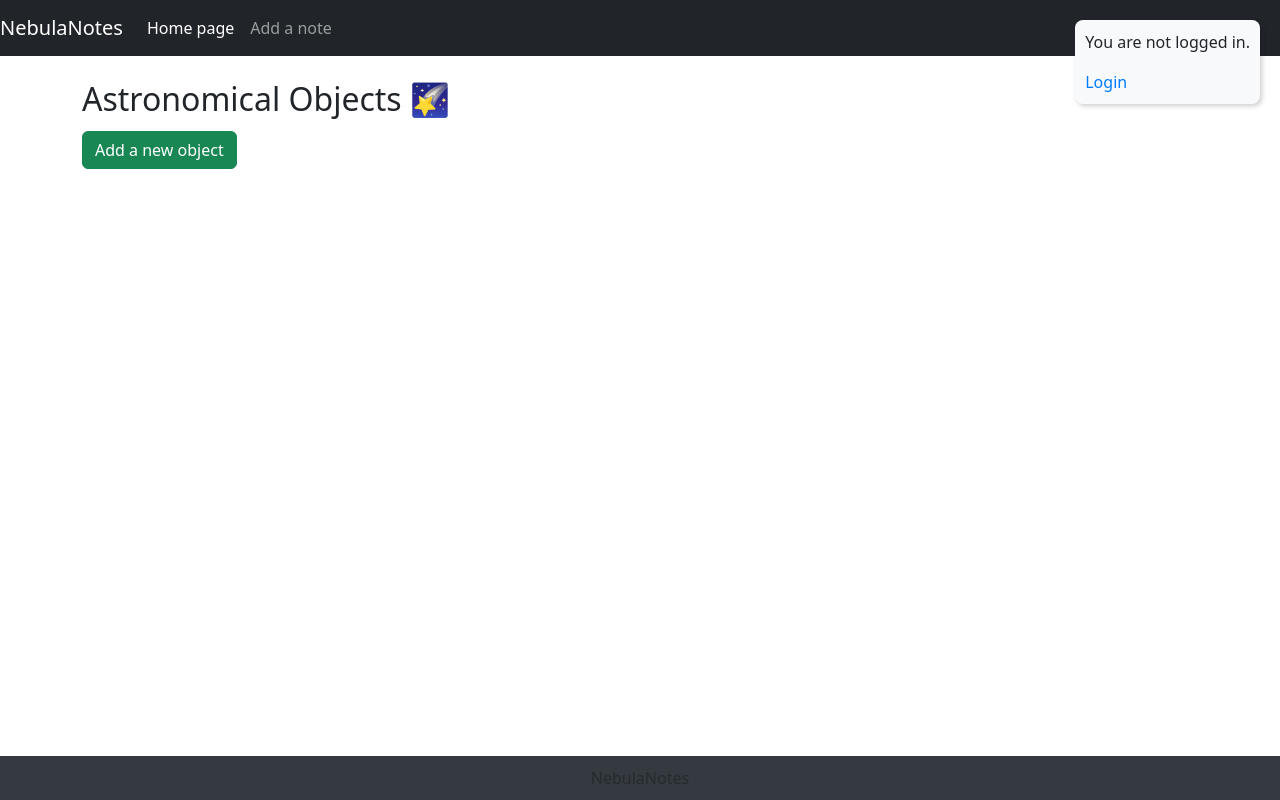
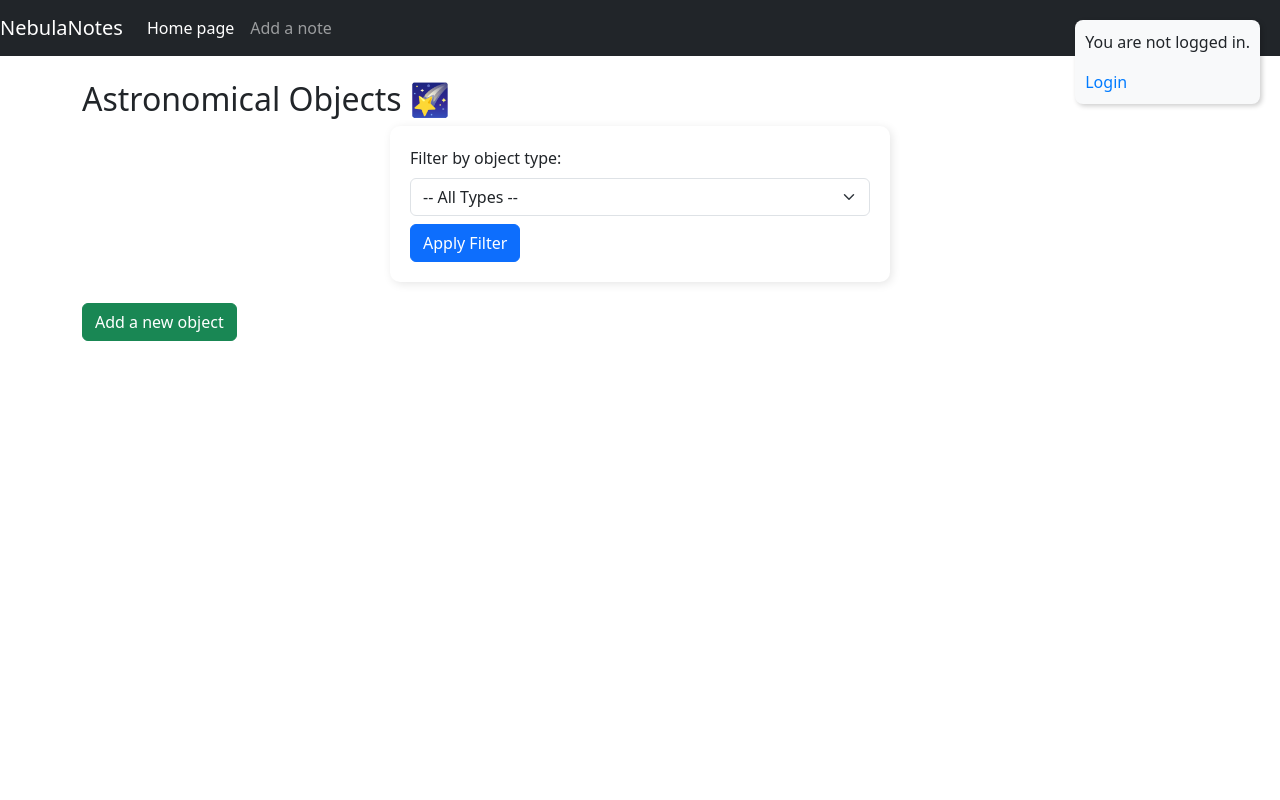
Before and after one commit to kamilawarzecha/NebulaNotes, a Django app: page /objects/list in a window 1280 px wide. Run offline with Django 5.2, Linux system fonts and the light colour scheme; data that the repository does not hold is empty.

Commit message:
Fixed problems with html, added 404, added get_object_or_404, only user's notes are visible.

```diff
--- a/NebulaNotes/NebulaNotes/urls.py
+++ b/NebulaNotes/NebulaNotes/urls.py
@@ -14,8 +14,11 @@ Including another URLconf
     1. Import the include() function: from django.urls import include, path
     2. Add a URL to urlpatterns:  path('blog/', include('blog.urls'))
 """
+from django.conf.urls import handler404
 from django.contrib import admin
 from django.urls import path
+from django.conf import settings
+from django.conf.urls.static import static
 
 from NebulaNotesApp.views import (
     HomeView,
@@ -47,7 +50,7 @@ from NebulaNotesApp.views import (
     ObservationDetailView,
     ObservationUpdateView,
     ObservationDeleteView,
-
+    Custom404View
 
 )
 
@@ -87,3 +90,7 @@ urlpatterns = [
 
 
 ]
+
+handler404 = Custom404View.as_view()
+
+urlpatterns += static(settings.MEDIA_URL, document_root=settings.MEDIA_ROOT)
--- a/NebulaNotes/NebulaNotesApp/forms.py
+++ b/NebulaNotes/NebulaNotesApp/forms.py
@@ -1,7 +1,8 @@
 from datetime import date, datetime
 from django.utils.timezone import now
 
-
+# from django.forms import fields, forms
+# from formset.widgets import DateTimeInput
 from django import forms
 from django.core.exceptions import ValidationError
 
@@ -51,6 +52,8 @@ class GalaxyForm(forms.ModelForm):
 
 
 class EventForm(forms.ModelForm):
+    date = forms.DateTimeField(
+        widget=forms.DateTimeInput(attrs={'type': 'datetime-local', 'class': 'form-control'})    )
     class Meta:
         model = Event
         fields = ['name', 'date', 'description', 'related_objects']
@@ -64,6 +67,7 @@ def validate_past_date(value):
 class ObservationForm(forms.ModelForm):
     observation_date = forms.DateTimeField(
     widget=forms.DateTimeInput(attrs={'type': 'datetime-local', 'class': 'form-control'}),
+    input_formats=['%Y-%m-%dT%H:%M'],
     validators=[validate_past_date]
     )
 
--- a/NebulaNotes/NebulaNotesApp/static/styles.css
+++ b/NebulaNotes/NebulaNotesApp/static/styles.css
@@ -25,15 +25,17 @@ body {
     text-decoration: underline;
 }
 
-.footer {
-    position: fixed;
-    bottom: 0;
-    width: 100%;
-    background-color: #343a40;
-    padding: 10px;
-    color: #6f94c6;
-    text-align: center;
-}
+/*.footer {*/
+/*    position: relative;*/
+/*    z-index: 1;*/
+/*    bottom: 0;*/
+/*    width: 100%;*/
+/*    background-color: #343a40;*/
+/*    padding: 10px;*/
+/*    color: rgba(242, 245, 248, 0.9);*/
+/*    text-align: center;*/
+/*    margin-top: 100px;*/
+/*}*/
 
 form {
     background-color: #ffffff;
@@ -69,10 +71,6 @@ button:hover {
     transition: 0.3s;
 }
 
-.list-group-item:hover {
-    background-color: #e9ecef;
-}
-
 h5 {
     color: #0056b3;
     font-weight: bold;
@@ -103,3 +101,16 @@ h5 {
     line-height: 1.6;
     text-decoration: none;
 }
+
+html {
+    scroll-behavior: smooth;
+}
+
+html, body {
+    height: auto;
+    overflow-y: auto;
+}
+
+.column-gap-md-0 {
+    column-gap: 0;
+}
--- a/NebulaNotes/NebulaNotesApp/templates/nebulanotes_app/astronomicalobject_list.html
+++ b/NebulaNotes/NebulaNotesApp/templates/nebulanotes_app/astronomicalobject_list.html
@@ -5,7 +5,36 @@
         {{ block.super }}
     {% endwith %}
 
-<h5>
-    <a href="{% url 'create-object' %}" class="btn btn-success">Add a new object</a>
-</h5>
+    <form method="GET" class="mb-3">
+    <label for="type" class="form-label">Filter by object type:</label>
+    <select name="type" id="type" class="form-select">
+        <option value="">-- All Types --</option>
+        {% for type in types %}
+            <option value="{{ type.id }}" {% if request.GET.type == type.id|stringformat:"s" %}selected{% endif %}>
+                {{ type.name }}
+            </option>
+        {% endfor %}
+    </select>
+    <button type="submit" class="btn btn-primary mt-2">Apply Filter</button>
+</form>
+
+
+    <h5>
+        <a href="{% url 'create-object' %}" class="btn btn-success">Add a new object</a>
+    </h5>
 {% endblock %}
+
+
+
+
+{#{% extends "nebulanotes_app/list_template.html" %}#}
+{##}
+{#{% block content %}#}
+{#    {% with title="Astronomical Objects 🌠" objects=objects %}#}
+{#        {{ block.super }}#}
+{#    {% endwith %}#}
+{##}
+{#<h5>#}
+{#    <a href="{% url 'create-object' %}" class="btn btn-success">Add a new object</a>#}
+{#</h5>#}
+{#{% endblock %}#}
--- a/NebulaNotes/NebulaNotesApp/templates/nebulanotes_app/base.html
+++ b/NebulaNotes/NebulaNotesApp/templates/nebulanotes_app/base.html
@@ -8,6 +8,7 @@
 
     <link href="https://cdn.jsdelivr.net/npm/bootstrap@5.3.0/dist/css/bootstrap.min.css" rel="stylesheet">
     <script src="https://cdn.jsdelivr.net/npm/bootstrap@5.3.0/dist/js/bootstrap.bundle.min.js"></script>
+
 
 </head>
 <body>
@@ -39,9 +40,8 @@
 </div>
 
 </body>
-<footer class="footer">
-      <div class="container">
-        <span class="text-muted">NebulaNotes</span>
-      </div>
-    </footer>
+
+{#<footer class="footer">#}
+{#        <span>NebulaNotes</span>#}
+{#    </footer>#}
 </html>
--- a/NebulaNotes/NebulaNotesApp/templates/nebulanotes_app/observation_create.html
+++ b/NebulaNotes/NebulaNotesApp/templates/nebulanotes_app/observation_create.html
@@ -6,6 +6,7 @@
     {{ form }}
     <input type="submit" value="Add">
 </form>
+
 <h5>Missing object? <a href="{% url 'create-object' %}" class="btn btn-success">Add it here</a></h5>
 <h5>Missing event? <a href="{% url 'create-event' %}" class="btn btn-success">Add it here</a></h5>
 {% endblock %}
--- a/NebulaNotes/NebulaNotesApp/views.py
+++ b/NebulaNotes/NebulaNotesApp/views.py
@@ -18,6 +18,10 @@ from NebulaNotesApp.models import AstronomicalObject, AstronomicalObjectType, Ga
 
 User = get_user_model()
 
+class Custom404View(View):
+    """ A view that handles 404 errors"""
+    def get(self, request, *args, **kwargs):
+        return render(request, 'nebulanotes_app/404.html', status=404)
 
 class UserLoginView(View):
     """ A view that displays the login form and handles the login action"""
@@ -84,10 +88,24 @@ class ObjectCreateView(CreateView):
 
 
 class ObjectsListView(ListView):
-    """ A view that displays a list of astronomical objects"""
+    """ A view that displays a filtered list of astronomical objects """
     model = AstronomicalObject
     template_name = 'nebulanotes_app/astronomicalobject_list.html'
     context_object_name = 'objects'
+
+    def get_queryset(self):
+        queryset = super().get_queryset()
+        type_id = self.request.GET.get('type', '')  # Pobranie wartości z formularza
+
+        if type_id:
+            queryset = queryset.filter(type__id=type_id)  # Filtrowanie po typie
+
+        return queryset
+
+    def get_context_data(self, **kwargs):
+        context = super().get_context_data(**kwargs)
+        context["types"] = AstronomicalObjectType.objects.all()  # Pass object types to the template
+        return context
 
 
 class ObjectDetailView(DetailView):
@@ -147,6 +165,9 @@ class ObjectTypesDetailView(DetailView):
     template_name = 'nebulanotes_app/object_type_detail.html'
     context_object_name = 'object_type'
 
+    def get_object_or_404(self):
+        return get_object_or_404(AstronomicalObjectType, pk=self.kwargs['pk'])
+
 
 class ObjectTypeUpdateView(UpdateView):
     """ A view that displays a single astronomical object type and lets the user update its name"""
@@ -156,12 +177,17 @@ class ObjectTypeUpdateView(UpdateView):
     form_class = ObjectTypeForm
     success_url = reverse_lazy("list-object-types")
 
+    def get_object_or_404(self):
+        return get_object_or_404(AstronomicalObjectType, pk=self.kwargs['pk'])
 
 class ObjectTypeDeleteView(DeleteView):
     """ A view that displays a single astronomical object type and lets the user delete it"""
     model = AstronomicalObjectType
     template_name = 'nebulanotes_app/object_type_delete.html'
     context_object_name = 'object_type'
+
+    def get_object_or_404(self):
+        return get_object_or_404(AstronomicalObjectType, pk=self.kwargs['pk'])
 
 
 class GalaxyCreateView(CreateView):
@@ -189,6 +215,9 @@ class GalaxyDetailView(DetailView):
     template_name = 'nebulanotes_app/galaxy_detail.html'
     context_object_name = 'galaxy'
 
+    def get_object_or_404(self):
+        return get_object_or_404(Galaxy, pk=self.kwargs['pk'])
+
 
 class GalaxyUpdateView(UpdateView):
     """ A view that displays a single galaxy and lets the user update its name"""
@@ -198,6 +227,9 @@ class GalaxyUpdateView(UpdateView):
     form_class = GalaxyForm
     success_url = reverse_lazy("list-galaxies")
 
+    def get_object_or_404(self):
+        return get_object_or_404(Galaxy, pk=self.kwargs['pk'])
+
 
 class GalaxyDeleteView(DeleteView):
     """ A view that displays a single galaxy and lets the user delete it"""
@@ -205,6 +237,8 @@ class GalaxyDeleteView(DeleteView):
     template_name = 'nebulanotes_app/galaxy_delete.html'
     context_object_name = 'galaxy'
 
+    def get_object_or_404(self):
+        return get_object_or_404(Galaxy, pk=self.kwargs['pk'])
 
 class EventCreateView(CreateView):
     """ A view that displays the form for creating a new event"""
@@ -220,6 +254,16 @@ class EventsListView(ListView):
     template_name = 'nebulanotes_app/event_list.html'
     context_object_name = 'events'
 
+    def get_queryset(self):
+        queryset = super().get_queryset()
+        sort_order = self.request.GET.get("sort", "asc")  # oldest first
+
+        if sort_order == "desc":
+            queryset = queryset.order_by("-date")  # newest first
+        else:
+            queryset = queryset.order_by("date")  # oldest first
+
+        return queryset
 
 class EventDetailView(DetailView):
     """ A view that displays a single event and its objects"""
@@ -276,6 +320,9 @@ class ObservationsListView(LoginRequiredMixin, ListView):
     template_name = 'nebulanotes_app/observation_list.html'
     context_object_name = 'observations'
 
+    def get_queryset(self):
+        return Observation.objects.filter(user=self.request.user).order_by("observation_date")
+
 
 class ObservationDetailView(LoginRequiredMixin, DetailView):
     """ A view that displays a single observation and its objects"""
@@ -283,6 +330,8 @@ class ObservationDetailView(LoginRequiredMixin, DetailView):
     template_name = 'nebulanotes_app/observation_detail.html'
     context_object_name = 'observation'
 
+    def get_object_or_404(self):
+        return get_object_or_404(Observation, pk=self.kwargs['pk'])
 
 class ObservationUpdateView(LoginRequiredMixin, UpdateView):
     """ A view that displays a single observation and lets the user update it"""
@@ -292,6 +341,9 @@ class ObservationUpdateView(LoginRequiredMixin, UpdateView):
     form_class = ObservationForm
     success_url = reverse_lazy("list-observations")
 
+    def get_object_or_404(self):
+        return get_object_or_404(Observation, pk=self.kwargs['pk'])
+
 
 class ObservationDeleteView(LoginRequiredMixin, DeleteView):
     """ A view that displays a single observation and lets the user delete it"""
@@ -299,3 +351,6 @@ class ObservationDeleteView(LoginRequiredMixin, DeleteView):
     template_name = 'nebulanotes_app/observation_delete.html'
     context_object_name = 'observation'
     success_url = reverse_lazy("list-observations")
+
+    def get_object_or_404(self):
+        return get_object_or_404(Observation, pk=self.kwargs['pk'])
```
Also changed, not shown: NebulaNotes/NebulaNotesApp/models.py (+0 -22 lines), NebulaNotes/NebulaNotesApp/templates/nebulanotes_app/404.html (+5 -5 lines), NebulaNotes/NebulaNotesApp/templates/nebulanotes_app/event_list.html (+10 -0 lines), NebulaNotes/NebulaNotesApp/templates/nebulanotes_app/observation_detail.html (+0 -18 lines).
